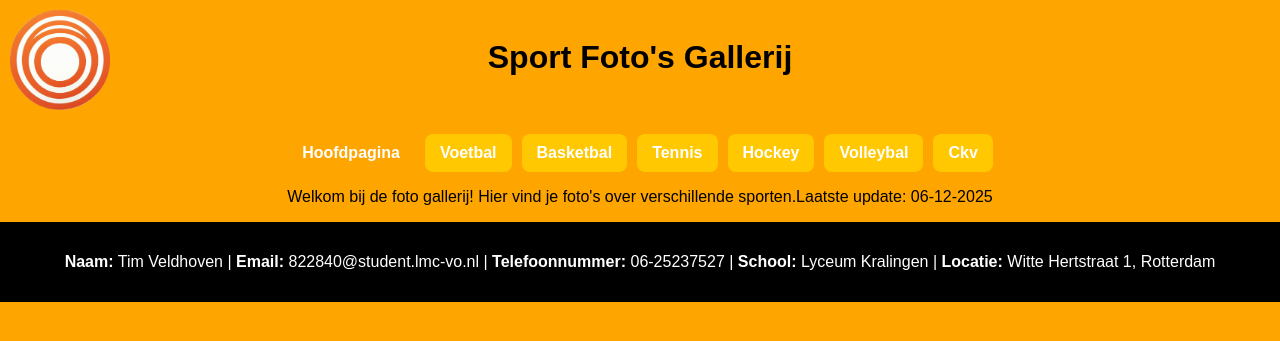
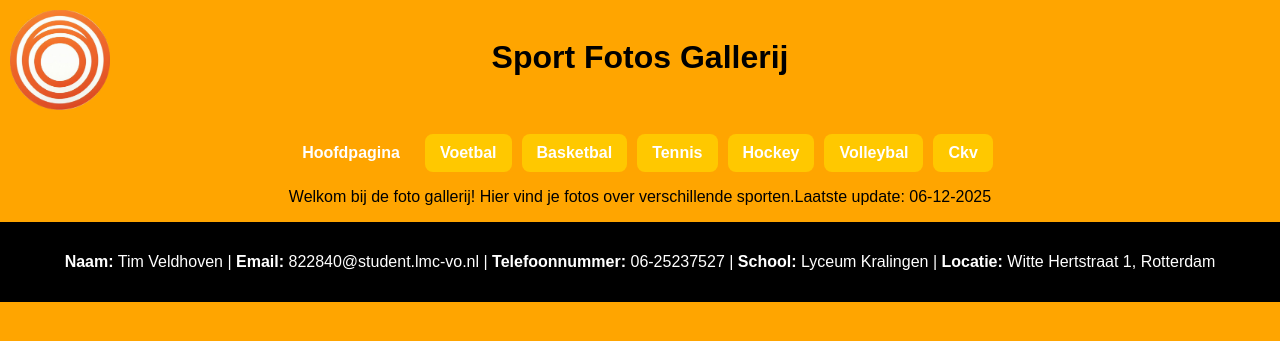
Before and after one commit to timveldhoven/822840.nl, a PHP site: page /fotos/index.php in a window 1280 px wide. Shown: the top 341 px of the page. Run offline with PHP 8.4, Linux system fonts and the light colour scheme.

Commit message:
Fix Dutch grammar: remove apostrophes from plural 'fotos'
Co-authored-by: antoineveldhoven <14979232+antoineveldhoven@users.noreply.github.com>

```diff
--- a/public_html/fotos/index.php
+++ b/public_html/fotos/index.php
@@ -2,7 +2,7 @@
 <html>
 <head>
     <meta charset="UTF-8">
-    <title>Foto's - Sport Gallerij</title>
+    <title>Fotos - Sport Gallerij</title>
     <link rel="stylesheet" href="../styles.css">
     <link rel="stylesheet" href="../stylesimage.css">
 </head>
@@ -14,7 +14,7 @@
     </a>
 
     <br>
-    <h1>Sport Foto's Gallerij</h1>
+    <h1>Sport Fotos Gallerij</h1>
     <br>
 
     <!--directie anderen pagina's-->
@@ -29,7 +29,7 @@
     </nav>
 
     <div class="center-container">
-        <p>Welkom bij de foto gallerij! Hier vind je foto's over verschillende sporten.</p>
+        <p>Welkom bij de foto gallerij! Hier vind je fotos over verschillende sporten.</p>
 
         <?php
         // Display current date
```
